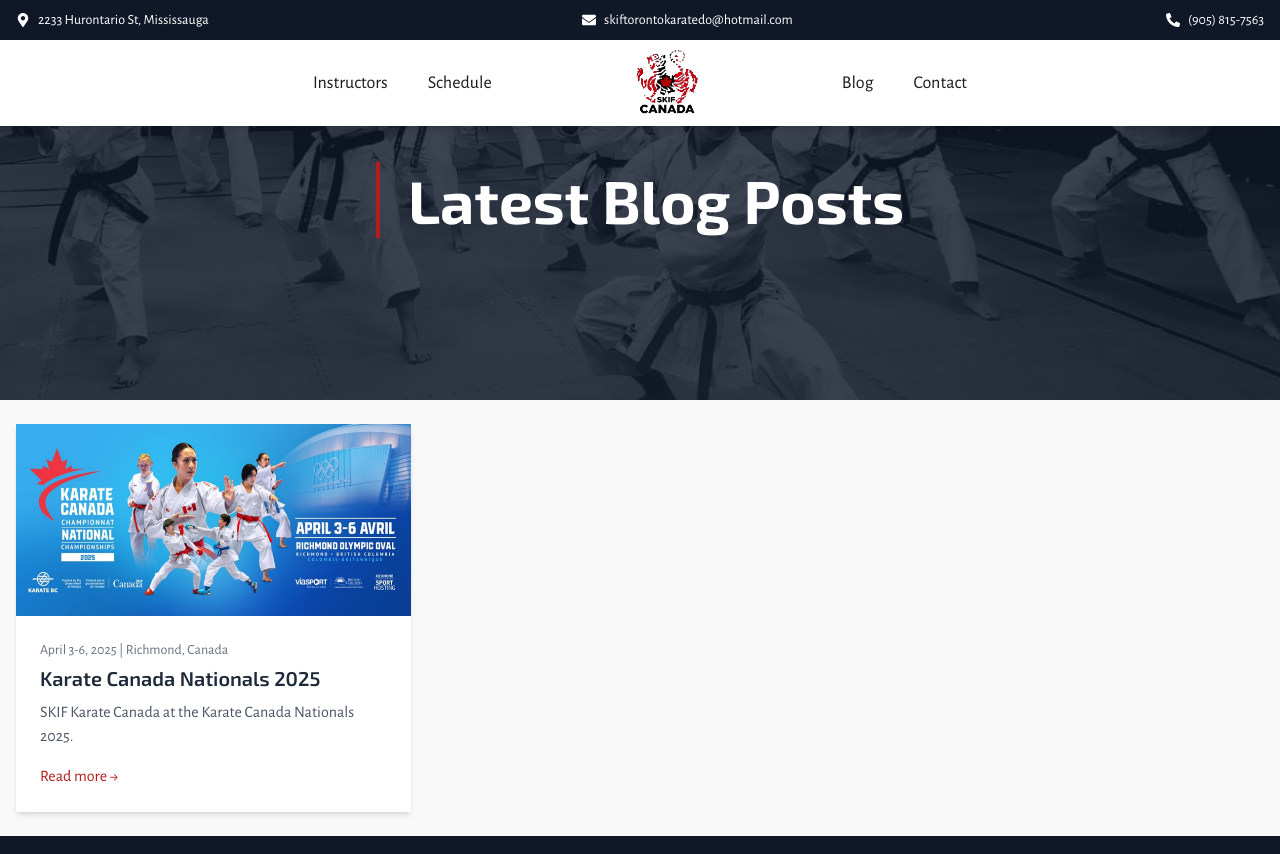
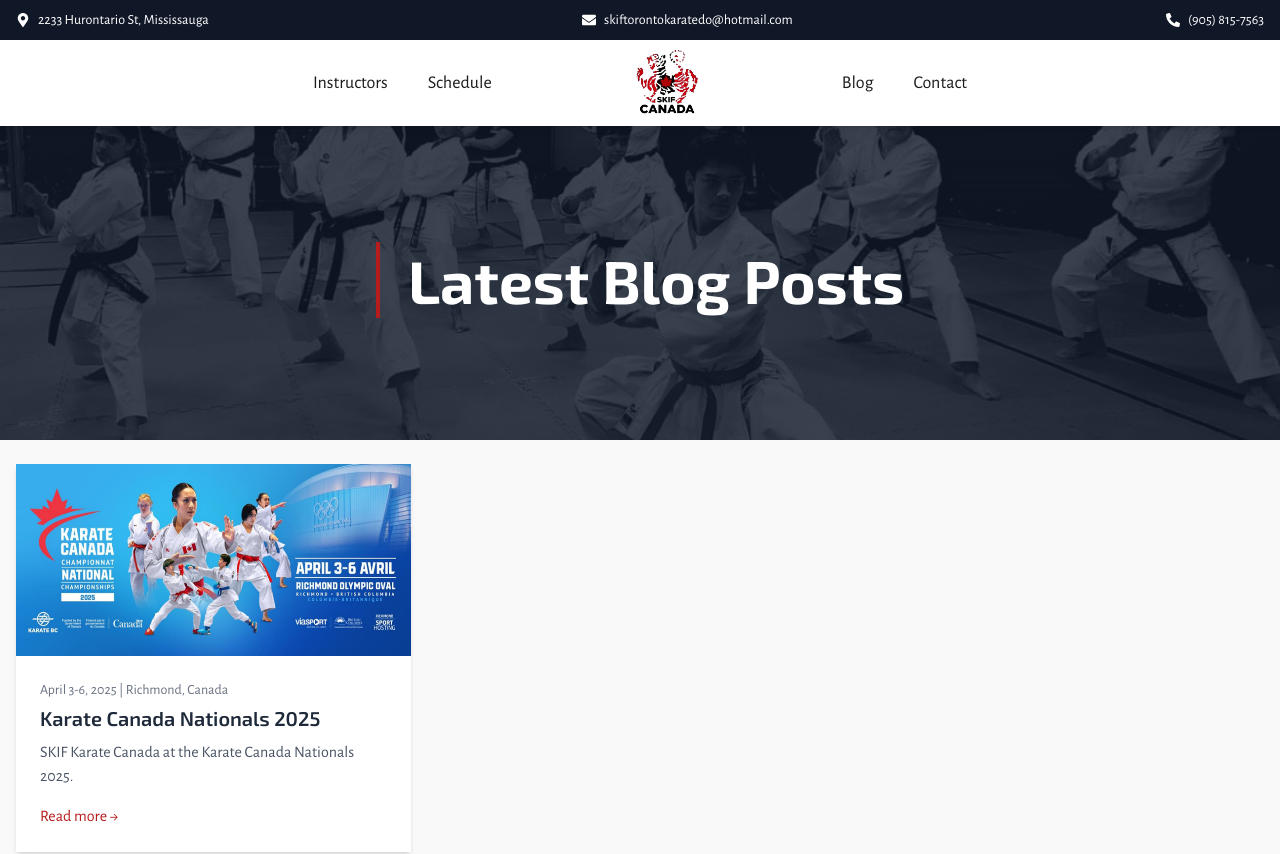
Before and after one commit to A-coderr/skif-website, a Next.js app: page /blog in a window 1280 px wide. Shown: the top 854 px of the page. Built offline with nearby package versions, Linux system fonts and the light colour scheme.

Commit message:
Adjusted the Banner height

```diff
--- a/app/components/Banner.tsx
+++ b/app/components/Banner.tsx
@@ -22,7 +22,7 @@ const Banner = ({ imageUrl, title = "" }: BannerProps) => {
   return (
     <section
       ref={ref}
-      className="relative h-[30vh] md:h-[50vh] w-full overflow-hidden flex items-center justify-center bg-gray-900"
+      className="relative mt-20 md:mt-30 h-[30vh] md:h-[40vh] w-full overflow-hidden flex items-center justify-center bg-gray-900"
     >
       <motion.div
         style={{
```
